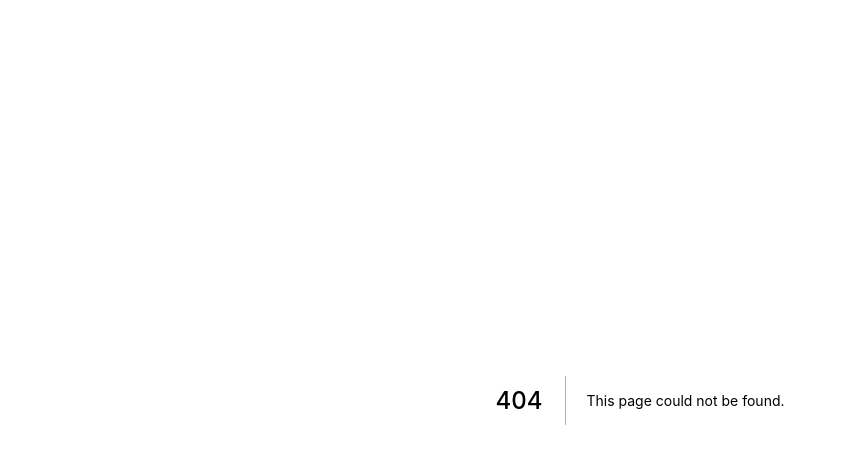
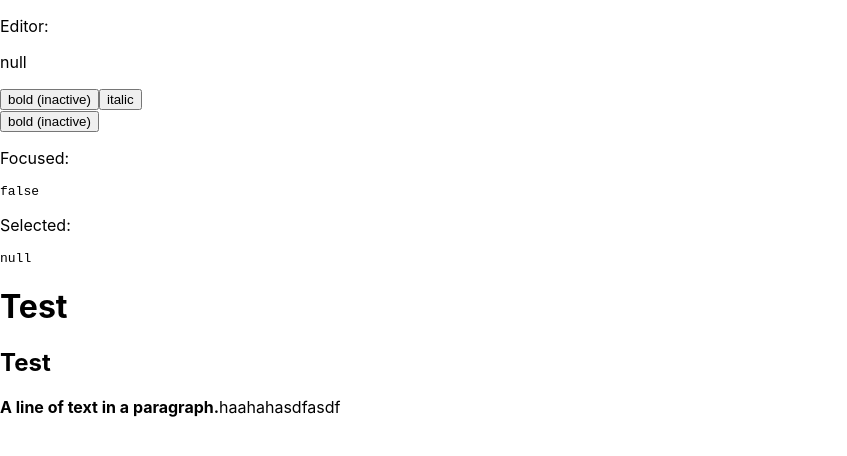
Before and after one commit to ibedwi/playground-slate, a Next.js app: page /basic in a window 1280 px wide. Before the commit this address had no page. Shown: the top 456 px of the page, without its empty margins (0-847 px from the left). Built offline with nearby package versions, Linux system fonts and the light colour scheme.

Commit message:
feat: draft rich text editor

```diff
--- /dev/null
+++ b/src/pages/basic.tsx
@@ -0,0 +1,141 @@
+import { useCallback, useState } from "react";
+import { createEditor, Descendant, Element, Editor } from "slate";
+import { Slate, Editable, withReact, RenderElementProps, RenderLeafProps, useSlate, useFocused, useSelected, useSlateSelection } from "slate-react";
+
+type CustomElementType = "paragraph" | "spacer"
+
+
+// Add the initial value.
+const initialValue: Descendant[] = [
+  {
+    type: "heading",
+    level: 1,
+    children: [{ text: "Test" }]
+  },
+  {
+    type: "heading",
+    level: 2,
+    children: [{ text: "Test", bold: true }]
+  },
+  {
+    type: "paragraph",
+    children: [{ text: "A line of text in a paragraph.", bold: true }, { text: "haahah" }, { text: "asdfasdf" }],
+  },
+];
+
+
+function BasicPage() {
+  const [editor] = useState(() => withReact(createEditor()));
+
+  // function to render element based on its props and types
+  // const renderElement = useCallback(props => <Element {...props} />, [])
+  const renderElement = useCallback(({ attributes, children, element }: RenderElementProps) => {
+    switch (element.type) {
+      case 'paragraph': {
+        console.log("parapgraph children", children)
+        return <p>{children}</p>
+      }
+      case 'heading': {
+        if (element.level === 1) {
+          return <h1>{children}</h1>
+        }
+        if (element.level === 2) {
+          return <h2>{children}</h2>
+        }
+        return <p>{children}</p>
+      }
+      default:
+        return <p {...attributes}>{children}</p>
+    }
+  }, [])
+
+  const renderLeaf = useCallback(({ attributes, children, leaf }: RenderLeafProps) => {
+    if (leaf.bold) {
+      children = <strong>{children}</strong>
+    }
+
+    if (leaf.italic) {
+      children = <em>{children}</em>
+    }
+
+    if (leaf.underlined) {
+      children = <u>{children}</u>
+    }
+
+    return <span {...attributes}>{children}</span>
+  }, [])
+
+  const isMarkActive = (editor: Editor, format: "bold" | "italic" | "underlined") => {
+    const marks = Editor.marks(editor)
+    return marks ? marks[format] === true : false
+  }
+
+  const toggleMark = ((editor: Editor, format: "bold" | "italic" | "underlined") => {
+    const isActive = isMarkActive(editor, format)
+    if (isActive) {
+      Editor.removeMark(editor, format)
+    } else {
+      Editor.addMark(editor, format, true)
+    }
+  })
+
+  return (
+    <div>
+      <p>Editor: </p>
+      <p>{JSON.stringify(Editor.marks(editor), undefined, 2)}</p>
+      <div>
+        <button onClick={() => toggleMark(editor, "bold")}>bold ({isMarkActive(editor, "bold") ? "active" : "inactive"})</button>
+        <button>italic</button>
+      </div>
+      <Slate editor={editor} value={initialValue}>
+        <ToolbarButton />
+        <FocusedBar />
+        <Editable
+          renderLeaf={renderLeaf}
+          renderElement={renderElement}
+        />
+      </Slate>
+    </div>
+  );
+}
+
+const ToolbarButton = () => {
+  const editor = useSlate()
+
+  const isMarkActive = (editor: Editor, format: "bold" | "italic" | "underlined") => {
+    const marks = Editor.marks(editor)
+    return marks ? marks[format] === true : false
+  }
+
+  const toggleMark = ((editor: Editor, format: "bold" | "italic" | "underlined") => {
+    const isActive = isMarkActive(editor, format)
+    if (isActive) {
+      Editor.removeMark(editor, format)
+    } else {
+      Editor.addMark(editor, format, true)
+    }
+  })
+  return (
+    <button onClick={() => toggleMark(editor, "bold")}>bold ({isMarkActive(editor, "bold") ? "active" : "inactive"})</button>
+  )
+}
+
+const FocusedBar = () => {
+  const focused = useFocused();
+  const selected = useSlateSelection()
+
+  return (
+    <>
+      <div>
+        <p>Focused:</p>
+        <pre>{JSON.stringify(focused, undefined, 2)}</pre>
+      </div>
+      <div>
+        <p>Selected:</p>
+        <pre>{JSON.stringify(selected, undefined, 2)}</pre>
+      </div>
+    </>
+  )
+}
+
+export default BasicPage;
```
